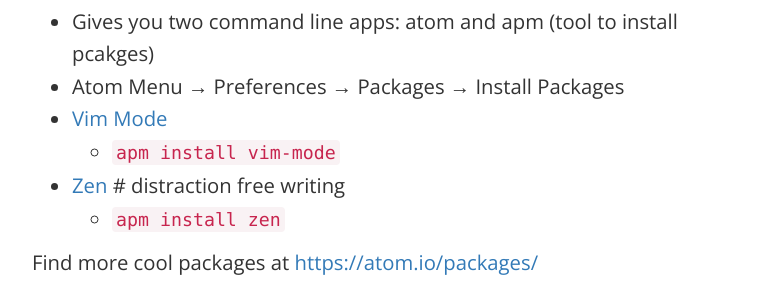
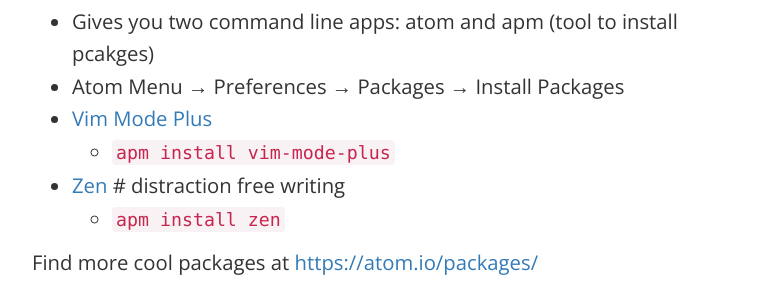
Before and after one commit to dayne/dayne.github.com, a Jekyll site: the page built from _posts/2014-05-10-Atom_editor.md, in a window 1280 px wide and 900 px high, scrolled down 927 px. Shown: the part 156-451 px from the top of the window, without its empty margins (258-1021 px from the left). Built offline with Jekyll 4.4.1, drawn with Linux system fonts in a browser that asks for light colours; nearby versions of some CDN libraries; emoji names are drawn with the system emoji font; Markdown is read by kramdown in place of the engine named in the settings.

Commit message:
Update 2014-05-10-Atom_editor.md
It seems that Vim mode is deprecated. Using Vim mode plus instead

````diff
--- a/_posts/2014-05-10-Atom_editor.md
+++ b/_posts/2014-05-10-Atom_editor.md
@@ -36,8 +36,8 @@
 * Atom Menu &#8594; Install Shell Commands
  * Gives you two command line apps: atom and apm (tool to install pcakges)
 * Atom Menu &#8594; Preferences &#8594; Packages &#8594; Install Packages
- * [Vim Mode](https://atom.io/packages/vim-mode)
-   * ```apm install vim-mode```
+ * [Vim Mode Plus](https://github.com/t9md/atom-vim-mode-plus)
+   * ```apm install vim-mode-plus```
  * [Zen](https://atom.io/packages/Zen) # distraction free writing
    * ```apm install zen```
 
````
